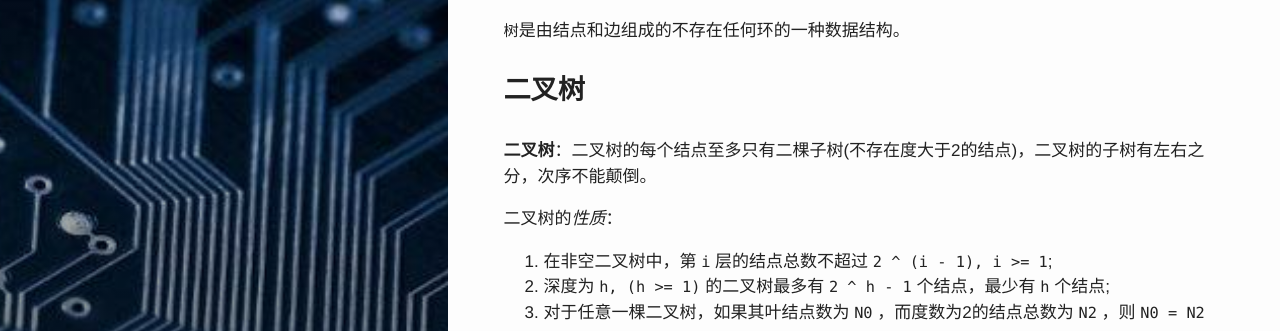
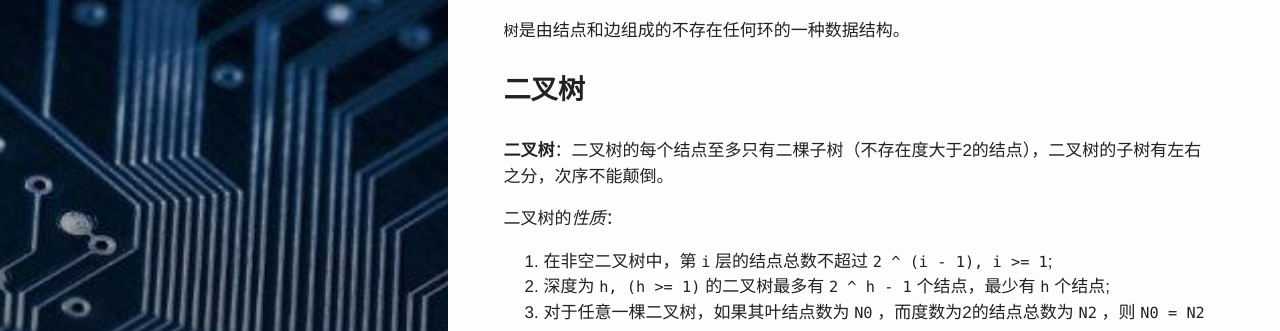
Before and after one commit to PetePro/PetePro.github.io, a Jekyll site: the page built from _posts/ComputerScience/2019-10-07-dsa-tree.markdown, in a window 1280 px wide and 900 px high. Shown: the part 199-530 px from the top of the window. Built offline with Jekyll 4.4.1, drawn with Linux system fonts in a browser that asks for light colours; some web fonts are replaced.

```diff
--- a/_posts/ComputerScience/2019-10-07-dsa-tree.markdown
+++ b/_posts/ComputerScience/2019-10-07-dsa-tree.markdown
@@ -13,7 +13,7 @@ bg: "CS.jpg"
 `树`是由结点和边组成的不存在任何环的一种数据结构。
 
 ### 二叉树
-**二叉树**：二叉树的每个结点至多只有二棵子树(不存在度大于2的结点)，二叉树的子树有左右之分，次序不能颠倒。
+**二叉树**：二叉树的每个结点至多只有二棵子树（不存在度大于2的结点），二叉树的子树有左右之分，次序不能颠倒。
 
 二叉树的*性质*：
 1. 在非空二叉树中，第 `i` 层的结点总数不超过 `2 ^ (i - 1), i >= 1`;
```
